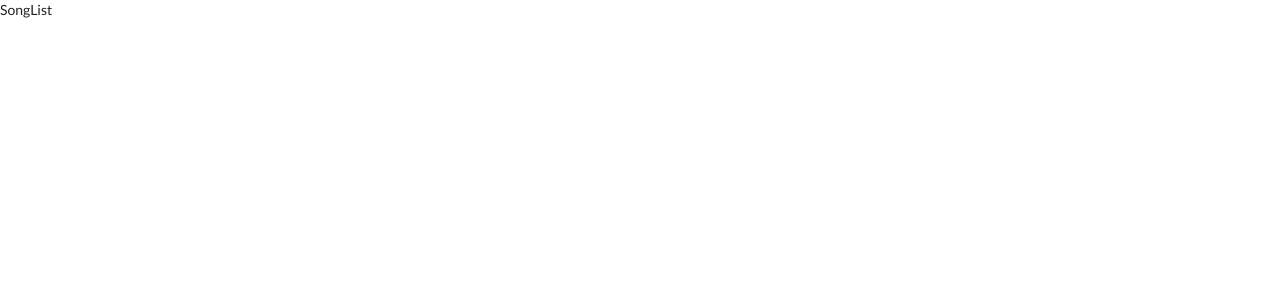
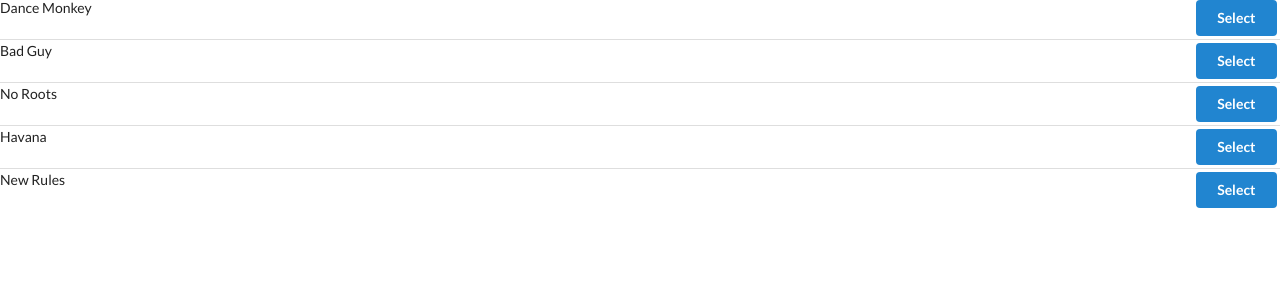
Before and after one commit to wroclawianka/songs-app, a React (Create React App) app: page / in a window 1280 px wide. Shown: the top 300 px of the page. Built offline with nearby package versions, Linux system fonts and the light colour scheme.

Commit message:
SongList > renderList() used

```diff
--- a/src/components/SongList.js
+++ b/src/components/SongList.js
@@ -3,9 +3,25 @@
 import {connect} from 'react-redux'; // 1.
 
 class SongList extends React.Component {
+    renderList() {
+        return this.props.songs.map((song) => {
+            return (
+                <div className="item" key={song.title}>
+                    <div className="right floated content">
+                        <button className="ui button primary">
+                            Select
+                        </button>
+                    </div>
+                    <div className="content">{song.title}</div>
+                </div>
+            );
+        })
+    }
+
+
     render() {
         return (
-            <div>SongList</div>
+            <div className="ui divided list">{this.renderList()}</div>
         )
     }
 }
```
